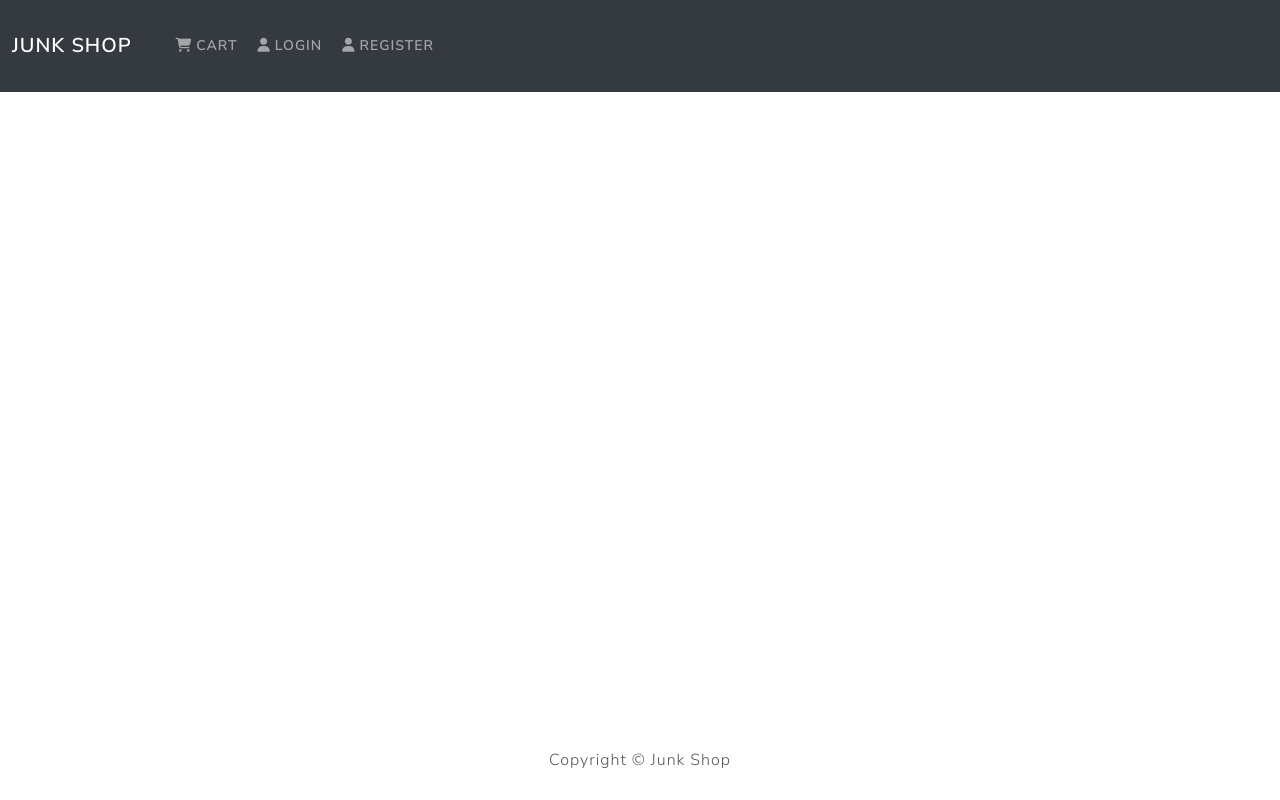
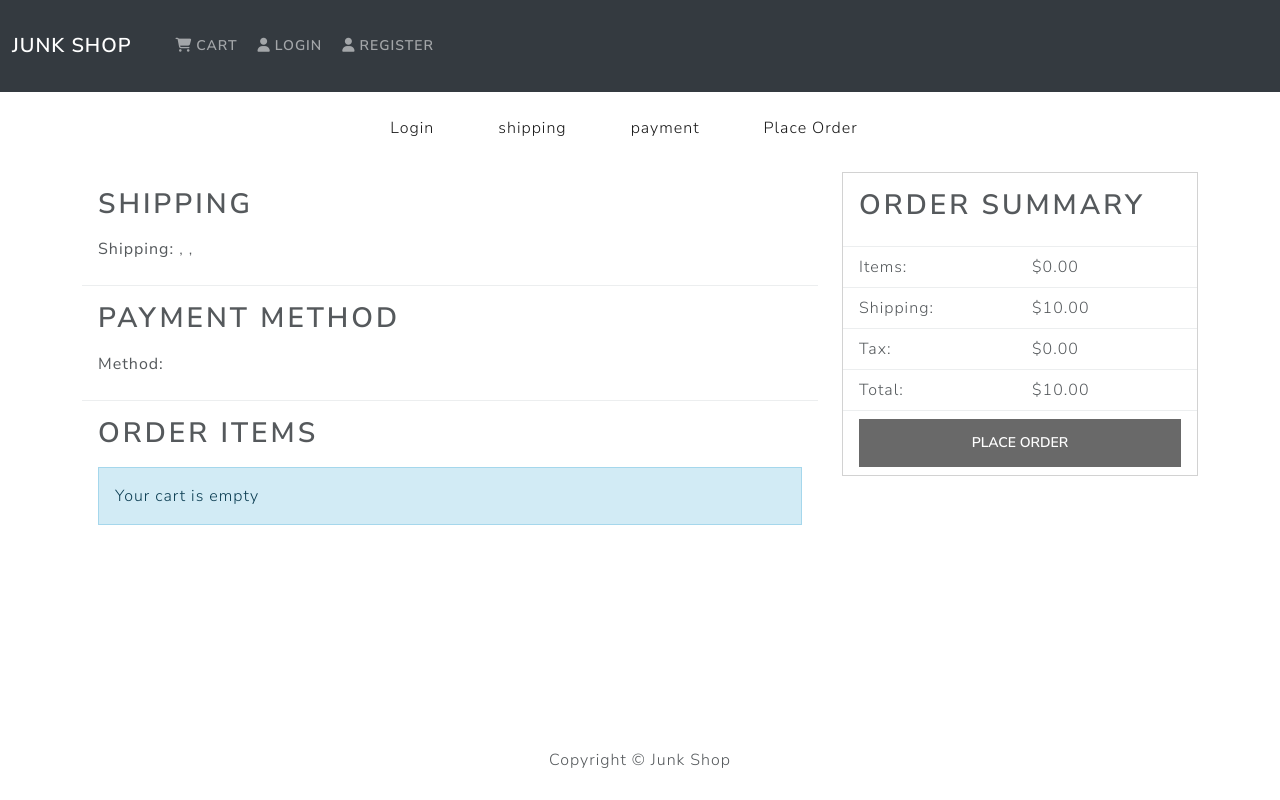
Before and after one commit to Jkhall81/Junk-Store, a React (Vite) app in the folder frontend/: page /placeorder in a window 1280 px wide. Built offline with nearby package versions, Linux system fonts and the light colour scheme.

Commit message:
added place order summary screen, pulled the state cart object, and updated it with new price values in the component only to calculate totals.

```diff
--- a/frontend/src/App.jsx
+++ b/frontend/src/App.jsx
@@ -9,6 +9,7 @@
 import ProfileScreen from "./screens/ProfileScreen";
 import ShippingScreen from "./screens/ShippingScreen";
 import PaymentScreen from "./screens/PaymentScreen";
+import PlaceOrderScreen from "./screens/PlaceOrderScreen";
 import { BrowserRouter as Router, Routes, Route } from "react-router-dom";
 import { Provider } from "react-redux";
 import store from "./redux/store.js";
@@ -29,6 +30,7 @@
               <Route path="/profile" element={<ProfileScreen />} />
               <Route path="/shipping" element={<ShippingScreen />} />
               <Route path="/payment" element={<PaymentScreen />} />
+              <Route path="/placeorder" element={<PlaceOrderScreen />} />
             </Routes>
           </Container>
         </main>
--- a/frontend/src/screens/PaymentScreen.jsx
+++ b/frontend/src/screens/PaymentScreen.jsx
@@ -8,14 +8,11 @@
 
 const PaymentScreen = () => {
   const cart = useSelector((state) => state.cart);
-  const state = useSelector((state) => state);
-  console.log(state);
   const { shippingAddress } = cart;
   const dispatch = useDispatch();
   const navigate = useNavigate();
 
   const [paymentMethod, setPaymentMethod] = useState("Paypal");
-  console.log("payment method before dispatch:", paymentMethod);
 
   if (!shippingAddress.address) {
     navigate("/shipping");
@@ -24,7 +21,6 @@
   const submitHandler = (e) => {
     e.preventDefault();
     dispatch(savePaymentMethod(paymentMethod));
-    console.log("paymentMethod after dispatch:", paymentMethod);
     navigate("/placeorder");
   };
 
--- /dev/null
+++ b/frontend/src/screens/PlaceOrderScreen.jsx
@@ -0,0 +1,137 @@
+import { useState } from "react";
+import { Button, Row, Col, ListGroup, Image, Card } from "react-bootstrap";
+import { useDispatch, useSelector } from "react-redux";
+import CheckoutSteps from "../components/CheckoutSteps";
+import Message from "../components/Message";
+import { Link } from "react-router-dom";
+
+const PlaceOrderScreen = () => {
+  const { ...cart } = useSelector((state) => state.cart);
+
+  cart.itemsPrice = cart.cartItems
+    .reduce((acc, item) => acc + item.price * item.qty, 0)
+    .toFixed(2);
+  cart.shippingPrice = (cart.itemsPrice > 100 ? 0 : 10).toFixed(2);
+  cart.taxPrice = (0.082 * cart.itemsPrice).toFixed(2);
+  cart.totalPrice = (
+    Number(cart.itemsPrice) +
+    Number(cart.taxPrice) +
+    Number(cart.shippingPrice)
+  ).toFixed(2);
+
+  const placeOrder = () => {
+    console.log("placed order");
+  };
+  return (
+    <div>
+      <CheckoutSteps step1 step2 step3 step4 />
+      <Row>
+        <Col md={8}>
+          <ListGroup variant="flush">
+            <ListGroup.Item>
+              <h2>Shipping</h2>
+              <p>
+                <strong>Shipping: </strong>
+                {cart.shippingAddress.address}, {cart.shippingAddress.city}{" "}
+                {cart.shippingAddress.postalCode},{" "}
+                {cart.shippingAddress.country}
+              </p>
+            </ListGroup.Item>
+
+            <ListGroup.Item>
+              <h2>Payment Method</h2>
+              <p>
+                <strong>Method: </strong>
+                {cart.paymentMethod}
+              </p>
+            </ListGroup.Item>
+
+            <ListGroup.Item>
+              <h2>Order Items</h2>
+              {cart.cartItems.length === 0 ? (
+                <Message variant="info">Your cart is empty</Message>
+              ) : (
+                <ListGroup variant="flush">
+                  {cart.cartItems.map((item, index) => (
+                    <ListGroup.Item key={index}>
+                      <Row>
+                        <Col md={2}>
+                          <Image
+                            src={item.image}
+                            alt={item.name}
+                            fluid
+                            rounded
+                          />
+                        </Col>
+                        <Col>
+                          <Link to={`/product/${item._id}`}>{item.name}</Link>
+                        </Col>
+
+                        <Col md={4}>
+                          {item.qty} X ${item.price} = $
+                          {(item.qty * item.price).toFixed(2)}
+                        </Col>
+                      </Row>
+                    </ListGroup.Item>
+                  ))}
+                </ListGroup>
+              )}
+            </ListGroup.Item>
+          </ListGroup>
+        </Col>
+
+        <Col md={4}>
+          <Card>
+            <ListGroup variant="flush">
+              <ListGroup.Item>
+                <h2>Order Summary</h2>
+              </ListGroup.Item>
+
+              <ListGroup.Item>
+                <Row>
+                  <Col>Items:</Col>
+                  <Col>${cart.itemsPrice}</Col>
+                </Row>
+              </ListGroup.Item>
+
+              <ListGroup.Item>
+                <Row>
+                  <Col>Shipping:</Col>
+                  <Col>${cart.shippingPrice}</Col>
+                </Row>
+              </ListGroup.Item>
+
+              <ListGroup.Item>
+                <Row>
+                  <Col>Tax:</Col>
+                  <Col>${cart.taxPrice}</Col>
+                </Row>
+              </ListGroup.Item>
+
+              <ListGroup.Item>
+                <Row>
+                  <Col>Total:</Col>
+                  <Col>${cart.totalPrice}</Col>
+                </Row>
+              </ListGroup.Item>
+
+              <ListGroup.Item>
+                <div className="d-grid">
+                  <Button
+                    type="button"
+                    disabled={cart.cartItems.length === 0}
+                    onClick={placeOrder}
+                  >
+                    Place Order
+                  </Button>
+                </div>
+              </ListGroup.Item>
+            </ListGroup>
+          </Card>
+        </Col>
+      </Row>
+    </div>
+  );
+};
+
+export default PlaceOrderScreen;
```
